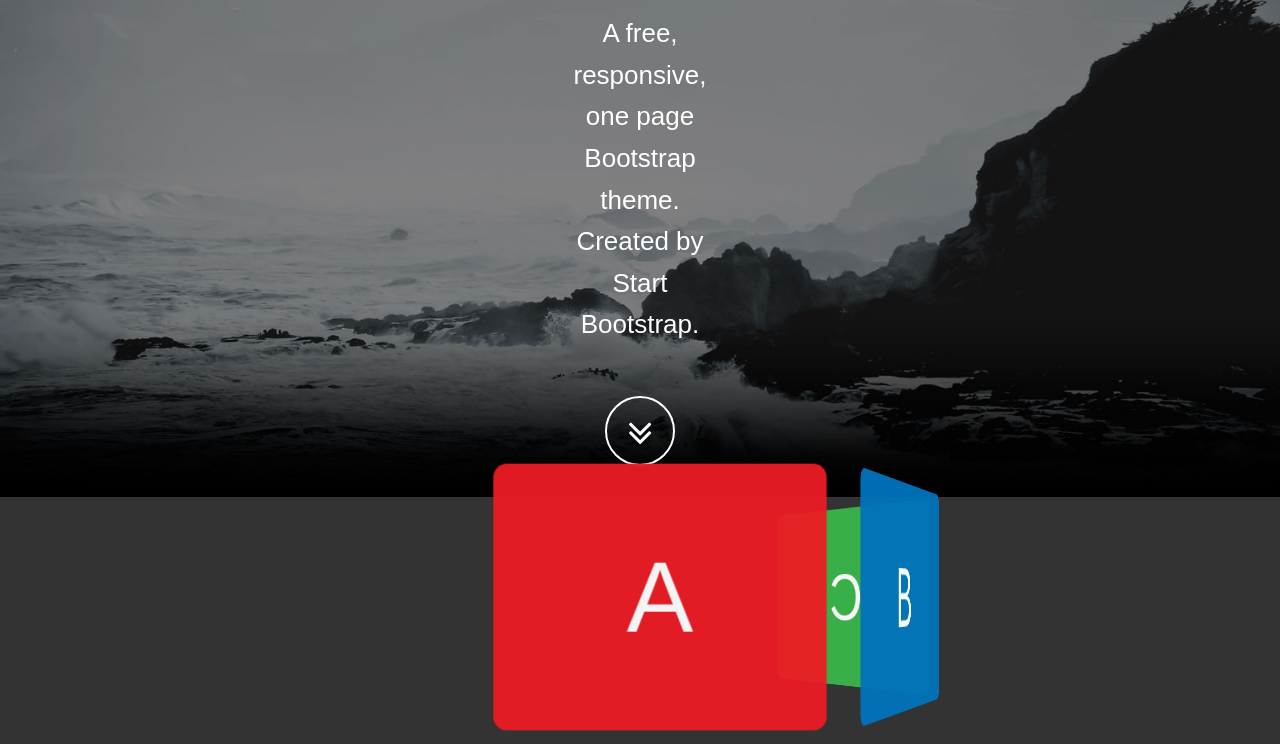
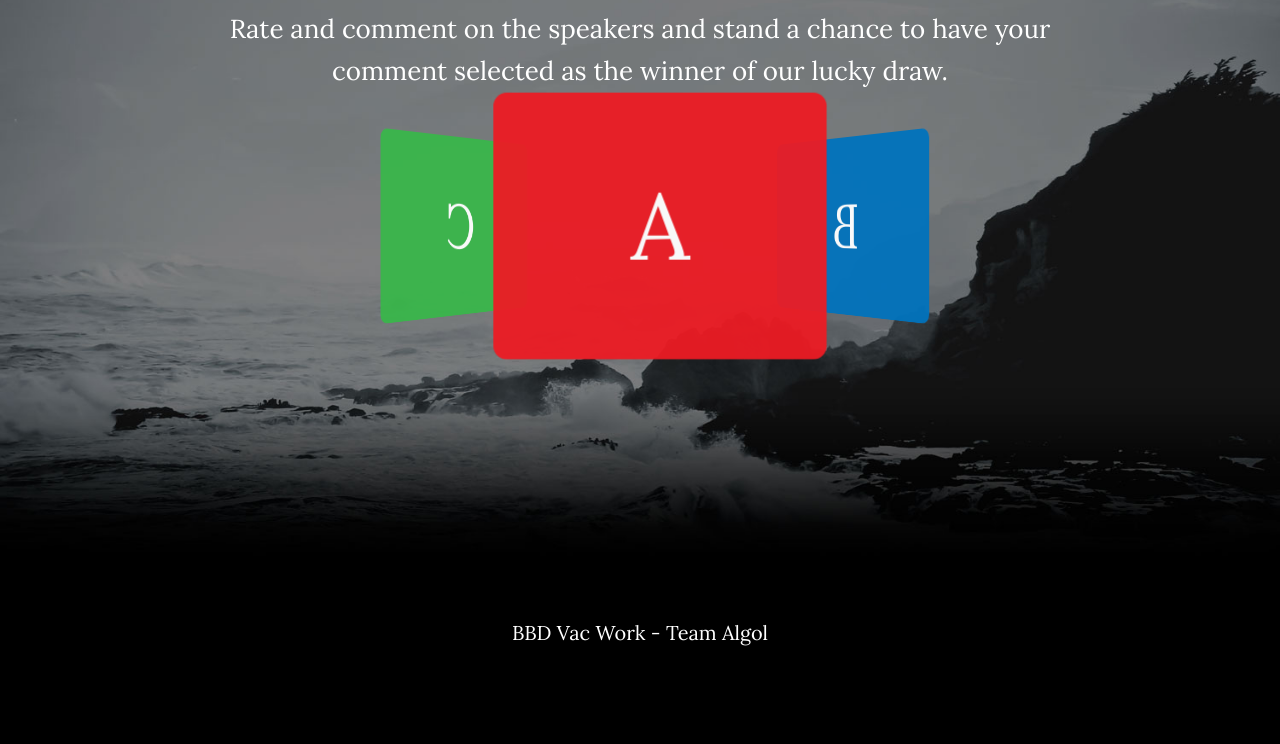
Before and after one commit to brandon-pickup/EscapeWebApp, a website: page index.html in a window 1280 px wide. Shown: the part 233-977 px from the top of the page. After the commit the page ends 932 px from the top, so only its background shows below. Drawn offline with nearby package versions, Linux system fonts and the light colour scheme; some packages are replaced by stand-ins of ours.

Commit message:
Carousel that needs adjusting

```diff
--- a/css/custom.css
+++ b/css/custom.css
@@ -1,10 +1,6 @@
-body {
-  background: #333;
-  padding: 70px 0;
-  font: 15px/20px Arial, sans-serif;
-}
 
-.container {
+
+#speakers .container {
   margin: 0 auto;
   width: 250px;
   height: 200px;
@@ -12,7 +8,7 @@ body {
   perspective: 1000px;
 }
 
-.carousel {
+#speakers .carousel {
   height: 100%;
   width: 100%;
   position: absolute;
@@ -39,25 +35,14 @@ body {
   background: #ed1c24;
 }
 .b {
-  transform: rotateY(60deg) translateZ(250px);
+  transform: rotateY(120deg) translateZ(250px);
   background: #0072bc;
 }
 .c {
-  transform: rotateY(120deg) translateZ(250px);
+  transform: rotateY(240deg) translateZ(250px);
   background: #39b54a;
 }
-.d {
-  transform: rotateY(180deg) translateZ(250px);
-  background: #f26522;
-}
-.e {
-  transform: rotateY(240deg) translateZ(250px);
-  background: #630460;
-}
-.f {
-  transform: rotateY(300deg) translateZ(250px);
-  background: #8c6239;
-}
+
 
 .next, .prev {
   color: #444;
--- a/css/grayscale.css
+++ b/css/grayscale.css
@@ -124,7 +124,7 @@ a:focus {
   padding: 100px 0;
   text-align: center;
   color: white;
-  background: url(../img/intro-bg.jpg) no-repeat bottom center scroll;
+  background: url(../img/downloads-bg.jpg) no-repeat bottom center scroll;
   background-color: black;
   -webkit-background-size: cover;
   -moz-background-size: cover;
--- a/index.html
+++ b/index.html
@@ -52,33 +52,35 @@
         <!-- /.container -->
     </nav>
 
-    <!-- Intro Header -->
-    <header class="intro">
+
+    <header id = "speakers" class="intro">
+
+
         <div class="intro-body">
-            <div class="container">
             <div class="row">
                 <div class="col-md-8 col-md-offset-2">
-                        <h1 class="brand-heading">Grayscale</h1>
-                        <p class="intro-text">A free, responsive, one page Bootstrap theme.
-                            <br>Created by Start Bootstrap.</p>
-                        <a href="#about" class="btn btn-circle page-scroll">
-                            <i class="fa fa-angle-double-down animated"></i>
-                        </a>
+                    <p class="intro-text">Rate and comment on the speakers and stand a chance
+                        to have your comment selected as the winner of our lucky draw.</p>
                 </div>
             </div>
-            </div>
-        </div>
-    </header>
 
+            <div class="prev">Prev</div>
             <div class="container">
                 <div class="carousel">
                     <div class="item a">A</div>
                     <div class="item b">B</div>
                     <div class="item c">C</div>
                 </div>
+
             </div>
             <div class="next">Next</div>
-        <div class="prev">Prev</div>
+
+
+        </div>
+
+
+    </header>
+
 
 
 
```
Also changed, not shown: img/bg.jpg (added). Lines whose indentation alone changed are shown as unchanged.
